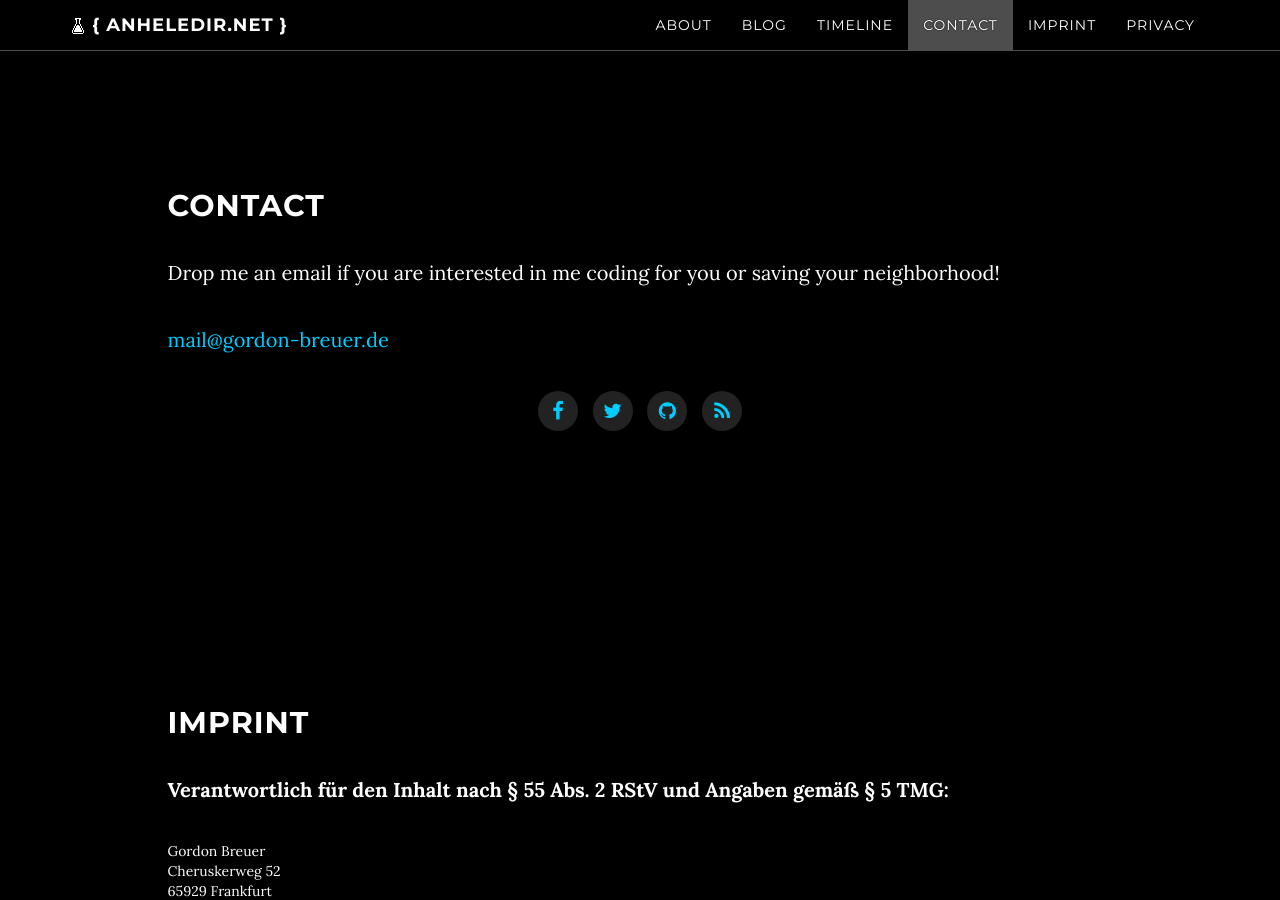
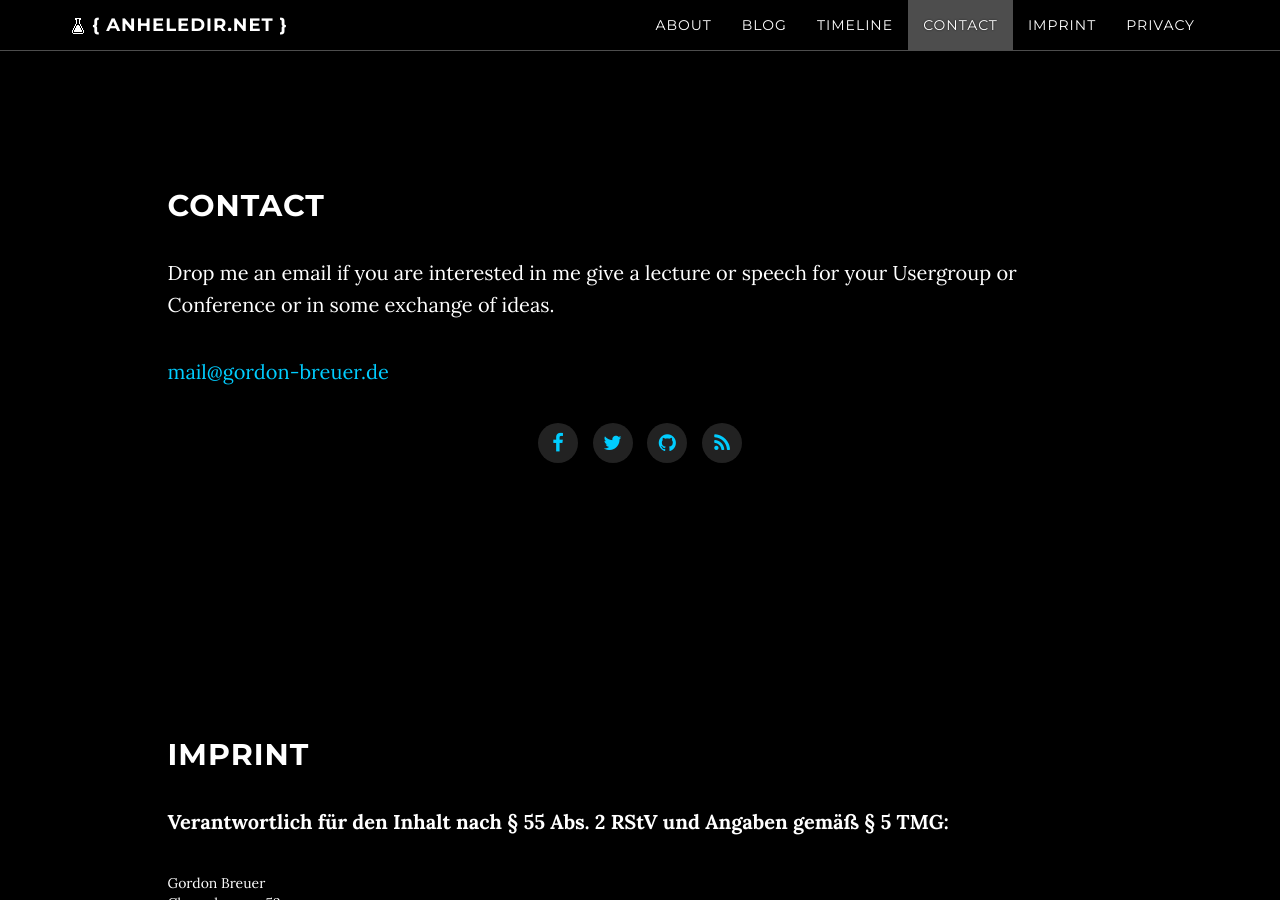
Before and after one commit to Anheledir/anheledir.NET, a Jekyll site: the page built from index.html, in a window 1280 px wide and 900 px high, scrolled down 3438 px. Built offline with Jekyll 4.4.1, drawn with Linux system fonts in a browser that asks for light colours; nearby versions of some CDN libraries; comment, search, counter and statistics services are not loaded.

Commit message:
changed text for contact

```diff
--- a/contact.html
+++ b/contact.html
@@ -5,4 +5,4 @@ title: Contact
 ---
 ## Contact
 
-Drop me an email if you are interested in me coding for you or saving your neighborhood!
+Drop me an email if you are interested in me give a lecture or speech for your Usergroup or Conference or in some exchange of ideas.
```
